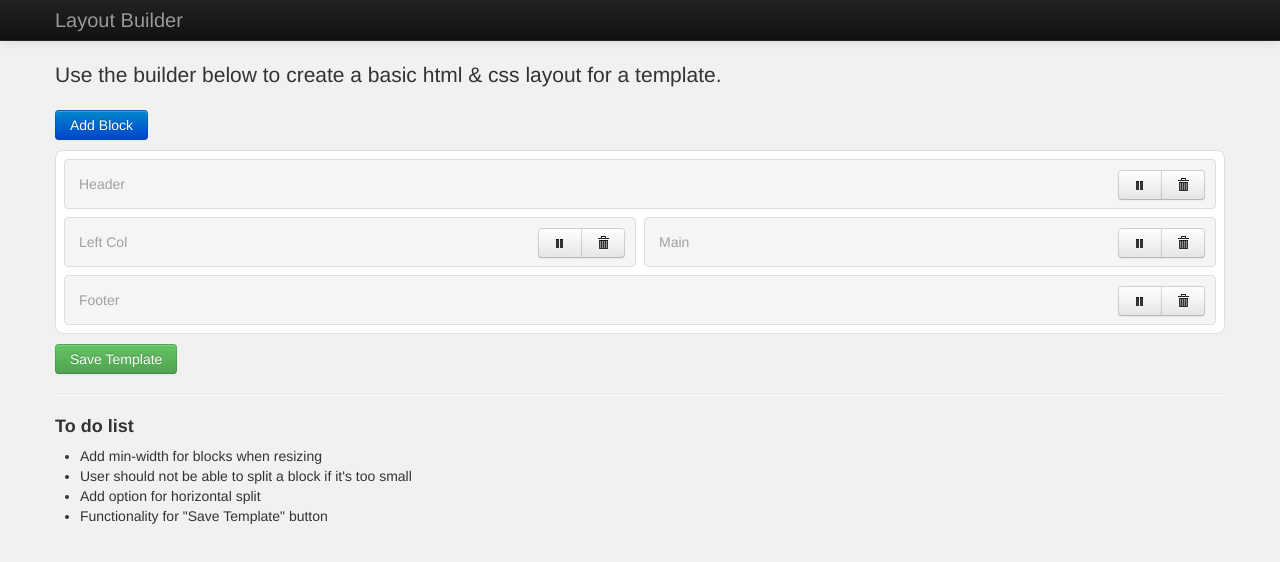
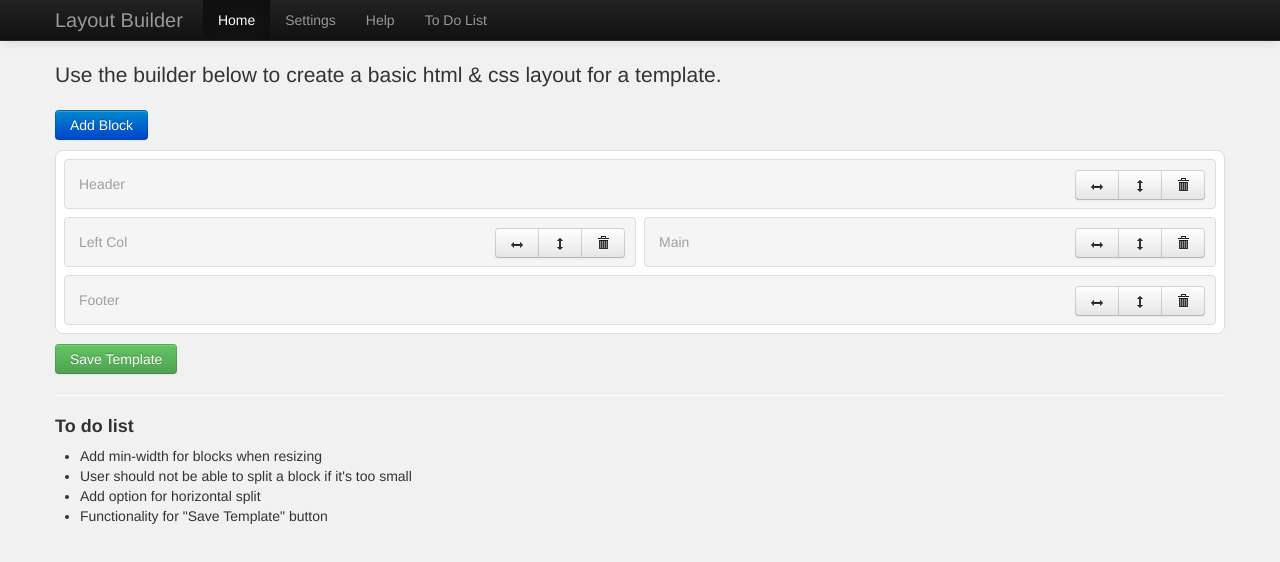
Before and after one commit to andy-morgan/jqueryui-layout-builder, a plain HTML site: page index.html in a window 1280 px wide. Drawn offline with nearby package versions, Linux system fonts and the light colour scheme.

Commit message:
Layout changes

```diff
--- a/index.html
+++ b/index.html
@@ -31,13 +31,14 @@
                         <span class="icon-bar"></span>
                     </a>
                     <a class="brand" href="#">Layout Builder</a>
-                    <!--<div class="nav-collapse collapse">
+                    <div class="nav-collapse collapse">
                         <ul class="nav">
                             <li class="active"><a href="#">Home</a></li>
-                            <li><a href="#about">About</a></li>
-                            <li><a href="#contact">Contact</a></li>
+                            <li><a href="#settings">Settings</a></li>
+                            <li><a href="#help">Help</a></li>
+                            <li><a href="#help">To Do List</a></li>
                         </ul>
-                    </div>--><!--/.nav-collapse -->
+                    </div><!--/.nav-collapse -->
                 </div>
             </div>
         </div>
@@ -54,7 +55,8 @@
                     <div class="layout-block">
                         <span class="block-name">Header</span>
                         <div class="btn-group">
-                            <a class="btn split-block" href="#" title="Split Block"><i class="icon-pause"></i></a>
+                            <a class="btn split-block-h" href="#" title="Split Block Horizontally"><i class="icon-resize-horizontal"></i></a>
+                            <a class="btn split-block-v" href="#" title="Split Block Vertically"><i class="icon-resize-vertical"></i></a>
                             <a class="btn remove-block" href="#" title="Remove Block"><i class="icon-trash"></i></a>
                         </div>
                     </div>
@@ -63,14 +65,16 @@
                     <div class="layout-block" style="width: 550px;">
                         <span class="block-name">Left Col</span>
                         <div class="btn-group">
-                            <a class="btn split-block" href="#" title="Split Block"><i class="icon-pause"></i></a>
+                            <a class="btn split-block-h" href="#" title="Split Block Horizontally"><i class="icon-resize-horizontal"></i></a>
+                            <a class="btn split-block-v" href="#" title="Split Block Vertically"><i class="icon-resize-vertical"></i></a>
                             <a class="btn remove-block" href="#" title="Remove Block"><i class="icon-trash"></i></a>
                         </div>
                     </div>
                     <div class="layout-block" style="width: 550px; left: 580px;">
                         <span class="block-name">Main</span>
                         <div class="btn-group">
-                            <a class="btn split-block" href="#" title="Split Block"><i class="icon-pause"></i></a>
+                            <a class="btn split-block-h" href="#" title="Split Block Horizontally"><i class="icon-resize-horizontal"></i></a>
+                            <a class="btn split-block-v" href="#" title="Split Block Vertically"><i class="icon-resize-vertical"></i></a>
                             <a class="btn remove-block" href="#" title="Remove Block"><i class="icon-trash"></i></a>
                         </div>
                     </div>
@@ -79,7 +83,8 @@
                     <div class="layout-block">
                         <span class="block-name">Footer</span>
                         <div class="btn-group">
-                            <a class="btn split-block" href="#" title="Split Block"><i class="icon-pause"></i></a>
+                            <a class="btn split-block-h" href="#" title="Split Block Horizontally"><i class="icon-resize-horizontal"></i></a>
+                            <a class="btn split-block-v" href="#" title="Split Block Vertically"><i class="icon-resize-vertical"></i></a>
                             <a class="btn remove-block" href="#" title="Remove Block"><i class="icon-trash"></i></a>
                         </div>
                     </div>
--- a/js/jlayout.js
+++ b/js/jlayout.js
@@ -4,7 +4,8 @@ $(function() {
     var new_block_html = '<div class="layout-block">\
                         <span class="block-name">Block</span>\
                         <div class="btn-group">\
-                            <a class="btn split-block" href="#" title="Split Block"><i class="icon-pause"></i></a>\
+                            <a class="btn split-block-h" href="#" title="Split Block Horizontally"><i class="icon-resize-horizontal"></i></a>\
+                            <a class="btn split-block-v" href="#" title="Split Block Vertically"><i class="icon-resize-vertical"></i></a>\
                             <a class="btn remove-block" href="#" title="Remove Block"><i class="icon-trash"></i></a>\
                         </div>\
                     </div>';
@@ -13,6 +14,10 @@ $(function() {
      * Initialise it all
      */
 
+    $(".btn-group a").tooltip();
+
+
+    // Make the blocks horizontally resizeable
     $( ".layout-block:not(:last-child)" ).resizable({
         containment: "parent",
         handles: "e",
@@ -71,9 +76,9 @@ $(function() {
 
 
     /*
-     * Split a block in two
+     * Split a block horizontally in two
      */
-    $(".split-block").live("click", function(e){
+    $(".split-block-h").live("click", function(e){
         e.preventDefault();
 
         var row = $(this).parents(".layout-row");
```
Also changed, not shown: 1 other file.
